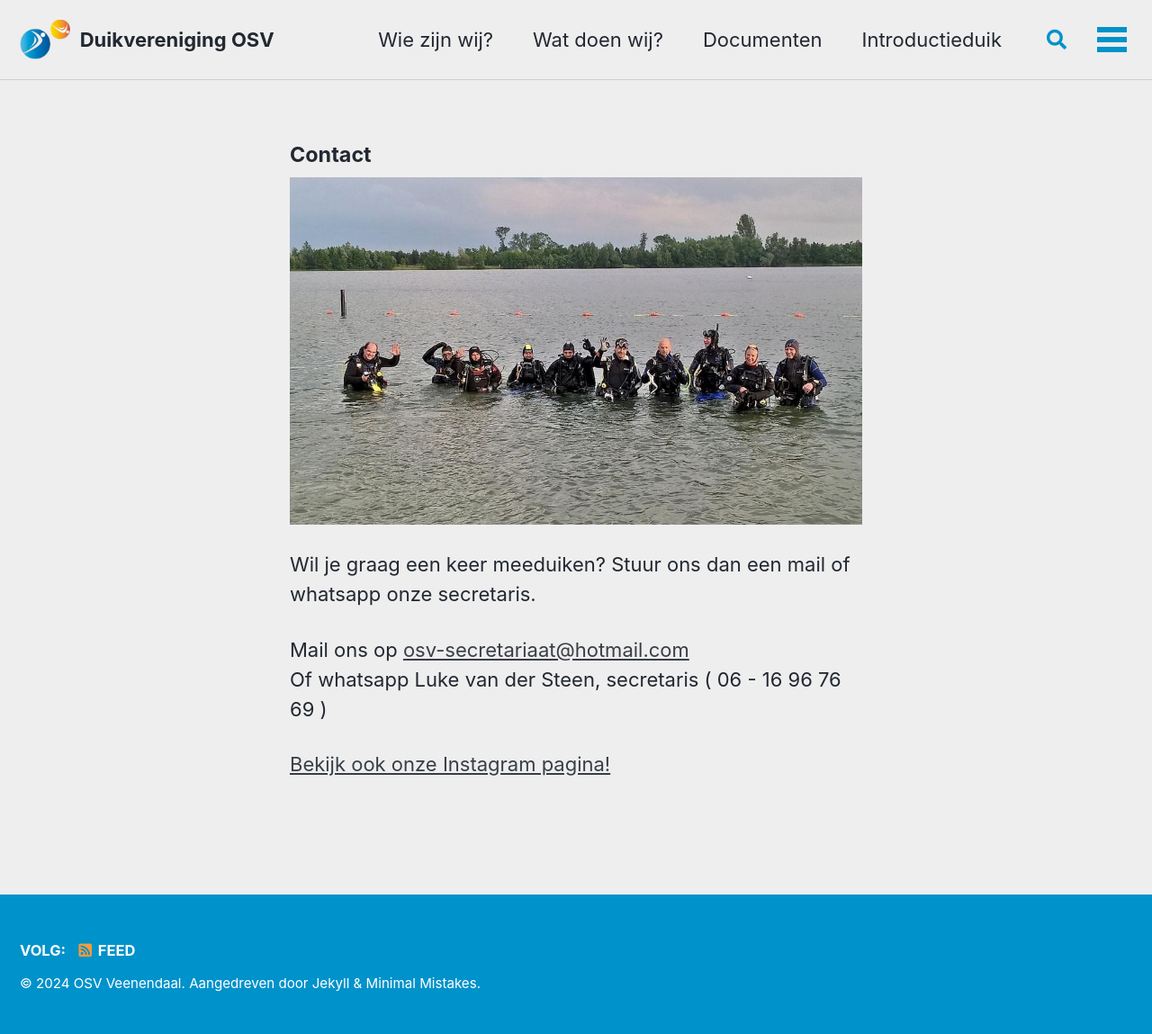
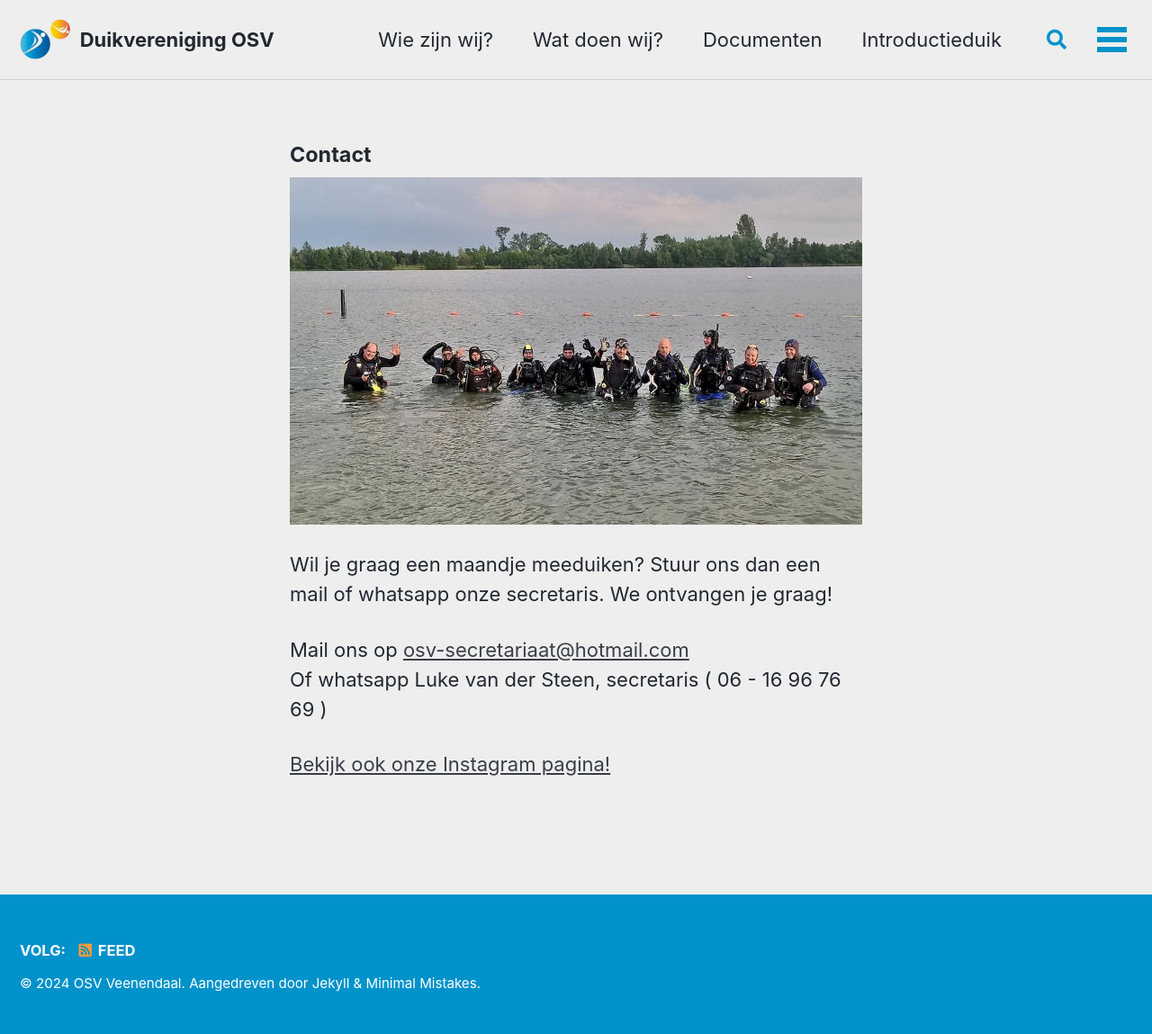
Before and after one commit to walthertimmer/osvveenendaal.nl, a Jekyll site: the page built from _pages/contact.md, in a window 1280 px wide. Shown: the whole page at 90% size. Built offline with Jekyll 4.4.1, drawn with Linux system fonts in a browser that asks for light colours; cached includes are drawn as plain includes.

Commit message:
Update contact.md

```diff
--- a/_pages/contact.md
+++ b/_pages/contact.md
@@ -8,7 +8,7 @@ title: Contact
 #### Contact
 ![OSV Veenendaal](/assets/images/groetjes-osv.jpg)
 
-Wil je graag een keer meeduiken? Stuur ons dan een mail of whatsapp onze secretaris.
+Wil je graag een maandje meeduiken? Stuur ons dan een mail of whatsapp onze secretaris. We ontvangen je graag!
 
 Mail ons op [osv-secretariaat@hotmail.com](mailto:osv-secretariaat@hotmail.com)
 Of whatsapp Luke van der Steen, secretaris ( 06 - 16 96 76 69 )
```
